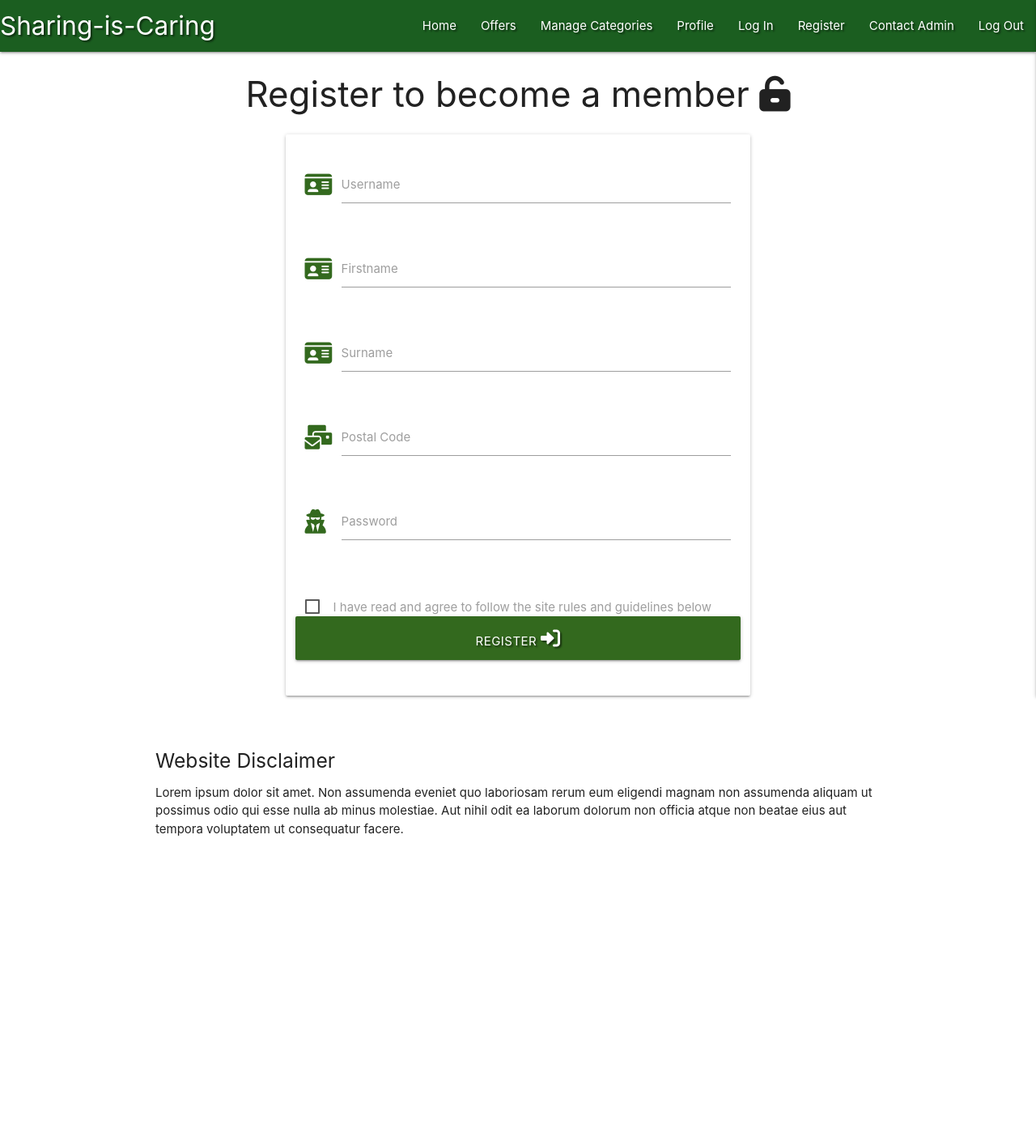
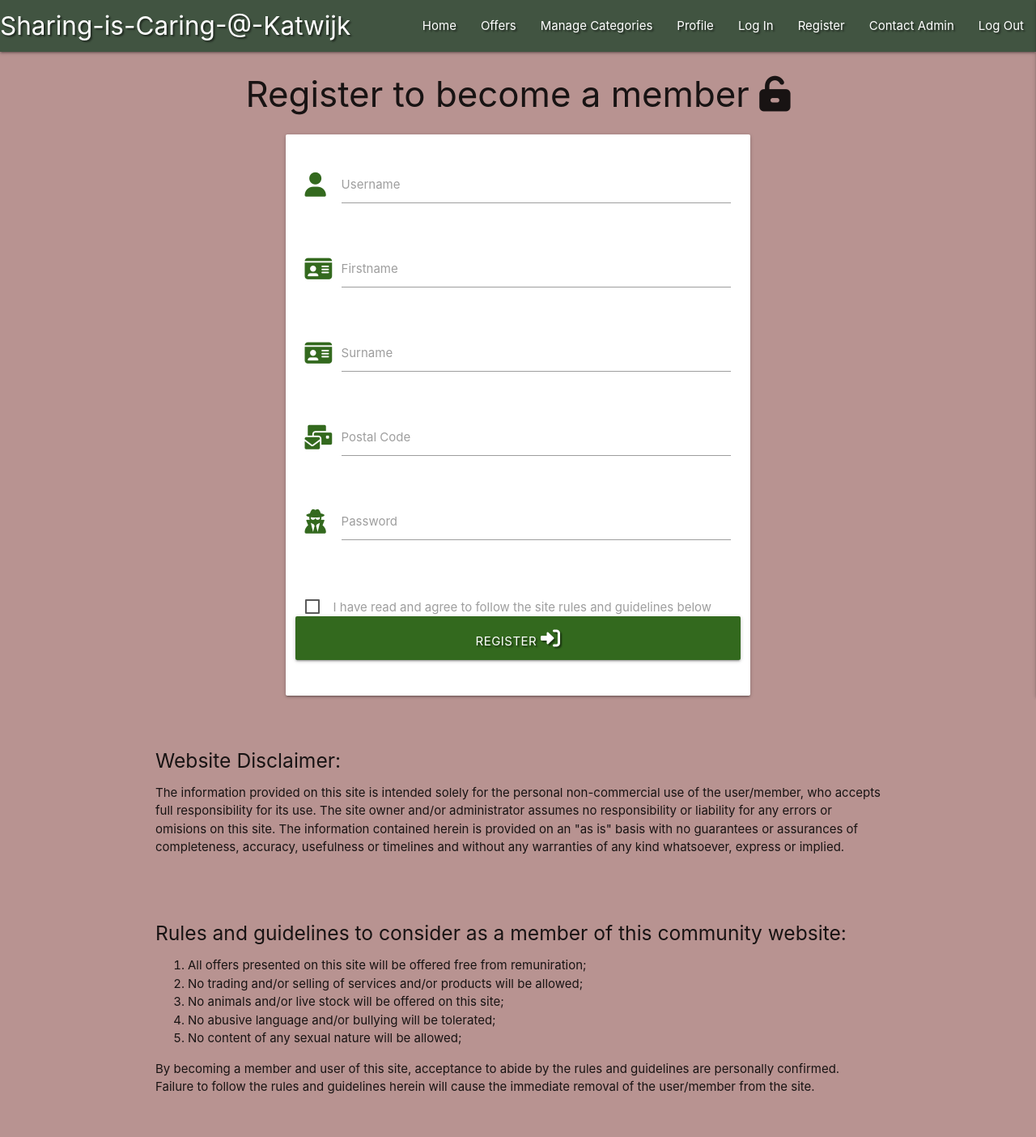
Before and after one commit to Code-Institute-Submissions/Morpheus-23-my-dutch-life_JulRseub, a Flask app: page /register in a window 1280 px wide. Shown: the whole page at 81% size. Before the commit the page ends 1032 px from the top, so only its background shows below. Run offline with Flask 2, Linux system fonts and the light colour scheme; some libraries are stand-ins or nearby versions.

Commit message:
Added disclaimer, site rules and regulations to register page

```diff
--- a/static/css/style.css
+++ b/static/css/style.css
@@ -6,7 +6,7 @@
 .flashes h4 {
     line-height: 2;
 }
-/*
+
 .nav-wrapper {
     background-color: rgb(65,84,65);
 }
@@ -15,5 +15,3 @@
 body {
     background-color: rgba(114,40,37,0.5);
 }
-
-*/
--- a/templates/base.html
+++ b/templates/base.html
@@ -12,7 +12,7 @@
         <link rel="stylesheet" href="{{ url_for('static', filename='css/style.css') }}" type="text/css">
         {% block styles %}
         {% endblock %}
-        <title>Sharing is Caring</title>
+        <title>Sharing is Caring in Katwijk</title>
     </head>
 
     <body>
@@ -21,7 +21,7 @@
             <!-- main navbar -->
             <nav class="nav-extended text-shadow green darken-4">
                 <div class="nav-wrapper">
-                    <a href="{{ url_for('get_offers') }}" class="brand-logo">Sharing-is-Caring</a>
+                    <a href="{{ url_for('get_offers') }}" class="brand-logo">Sharing-is-Caring-@-Katwijk</a>
                     <a href="#" data-target="mobile-demo" class="sidenav-trigger right"><i class="fas fa-bars"></i></a>
 
                     <ul class="right hide-on-med-and-down">
--- a/templates/login.html
+++ b/templates/login.html
@@ -8,7 +8,7 @@
             <!-- username -->
             <div class="row">
                 <div class="input-field col s12">
-                    <i class="fas fa-user-cog prefix light-green-text text-darken-4"></i>
+                    <i class="fas fa-user prefix light-green-text text-darken-4"></i>
                     <input id="username" name="username" type="text" class="validate" minlength="5" maxlength="25" pattern="^[a-zA-Z0-9]{5,15}$" required>
                     <label for="username">Username</label>
                 </div>
--- a/templates/register.html
+++ b/templates/register.html
@@ -9,8 +9,8 @@
             <!-- username -->
             <div class="row">
                 <div class="input-field col s12">
-                    <i class="fa-solid fa-id-card prefix light-green-text text-darken-4"></i>
-                    <input id="username" name="username" type="text" class="validate" minlength="5" maxlength="25"
+                    <i class="fa-solid fa-user prefix light-green-text text-darken-4"></i>
+                    <input id="username" name="username" type="text" class="validate" minlength="4" maxlength="25"
                         pattern="^[a-zA-Z0-9]{5,15}$" required>
                     <label for="username">Username</label>
                 </div>
@@ -72,11 +72,41 @@
 </div>
 <div class="row">
     <div class="section">
-        <h5>Website Disclaimer</h5>
+        <h5>Website Disclaimer:</h5>
+        <p>The information provided on this site is intended solely for the personal non-commercial use of the
+            user/member, who accepts full responsibility for its use.
+            The site owner and/or administrator assumes no responsibility or liability for any errors or omisions on
+            this site. The information contained herein is provided on an "as is" basis with no guarantees or assurances
+            of completeness, accuracy, usefulness or timelines and without any warranties of any kind whatsoever,
+            express or implied.</p>
+    </div>
+</div>
+<div class="row">
+    <div class="section">
+        <h5>Rules and guidelines to consider as a member of this community website:</h5>
         <p>
-            Lorem ipsum dolor sit amet. Non assumenda eveniet quo laboriosam rerum eum eligendi magnam non assumenda
-            aliquam ut possimus odio qui esse nulla ab minus molestiae. Aut nihil odit ea laborum dolorum non officia
-            atque non beatae eius aut tempora voluptatem ut consequatur facere.
+            <ol>
+                <li>
+                    All offers presented on this site will be offered free from remuniration;
+                </li>
+                <li>
+                    No trading and/or selling of services and/or products will be allowed;
+                </li>
+                <li>
+                    No animals and/or live stock will be offered on this site;
+                </li>
+                <li>
+                    No abusive language and/or bullying will be tolerated;
+                </li>
+                <li>
+                    No content of any sexual nature will be allowed;
+                </li>
+            </ol>
+            <ul>
+                By becoming a member and user of this site, acceptance to abide by the rules and guidelines are personally confirmed.
+                Failure to follow the rules and guidelines herein will cause the immediate removal of the user/member
+                from the site.
+            </ul>
         </p>
     </div>
 </div>
```
